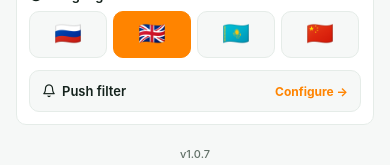
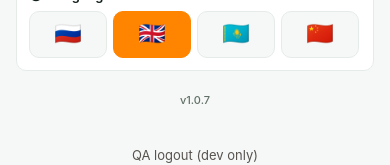
Before and after one commit to 777ubu-ai/urtruck-app, a React Native app: screen /Profile in a window 390 px wide. Shown: the part 488-653 px from the top of the page. Built offline with nearby package versions, Linux system fonts and the light colour scheme; no server answers.

Commit message:
fix(ui): убрать дублирующую настройку уведомлений из профиля

```diff
--- a/src/screens/ProfileScreen.js
+++ b/src/screens/ProfileScreen.js
@@ -328,11 +328,6 @@ export default function ProfileScreen({ navigation, route }) {
               ))}
             </View>
           </View>
-
-          <TouchableOpacity style={[s.pushBtn, { backgroundColor: theme.bg, borderColor: theme.border }]} onPress={() => navigation.navigate('PushFilter', { role })} testID="profile-push-filter" accessibilityLabel={t('pushFilter')}>
-            <View style={{ flexDirection: 'row', alignItems: 'center', gap: 6 }}><Feather name="bell" size={14} color={theme.text} /><Text style={[s.settingLabel, { color: theme.text }]}>{t('pushFilter')}</Text></View>
-            <Text style={[s.configureBtn, { color: accent }]}>{t('configure')} →</Text>
-          </TouchableOpacity>
         </View>
 
         {Platform.OS === 'web' ? (
@@ -421,8 +416,6 @@ const s = StyleSheet.create({
   langGrid: { flexDirection: 'row', flexWrap: 'wrap', gap: 6 },
   langCard: { width: '23.5%', minWidth: 68, paddingVertical: 8, paddingHorizontal: 4, borderRadius: 10, borderWidth: 1, alignItems: 'center', gap: 3 },
   langCardText: { fontSize: 11, fontWeight: '600', textAlign: 'center' },
-  pushBtn: { flexDirection: 'row', justifyContent: 'space-between', alignItems: 'center', padding: 12, borderRadius: 10, borderWidth: 1, marginTop: 12 },
-  configureBtn: { fontSize: 12, fontWeight: '700' },
   versionRow: { alignItems: 'center', paddingVertical: 10, marginBottom: 6 },
   versionText: { fontSize: 11, fontWeight: '500' },
   logoutBtn: { paddingVertical: 16, alignItems: 'center', marginTop: 8 },
```
